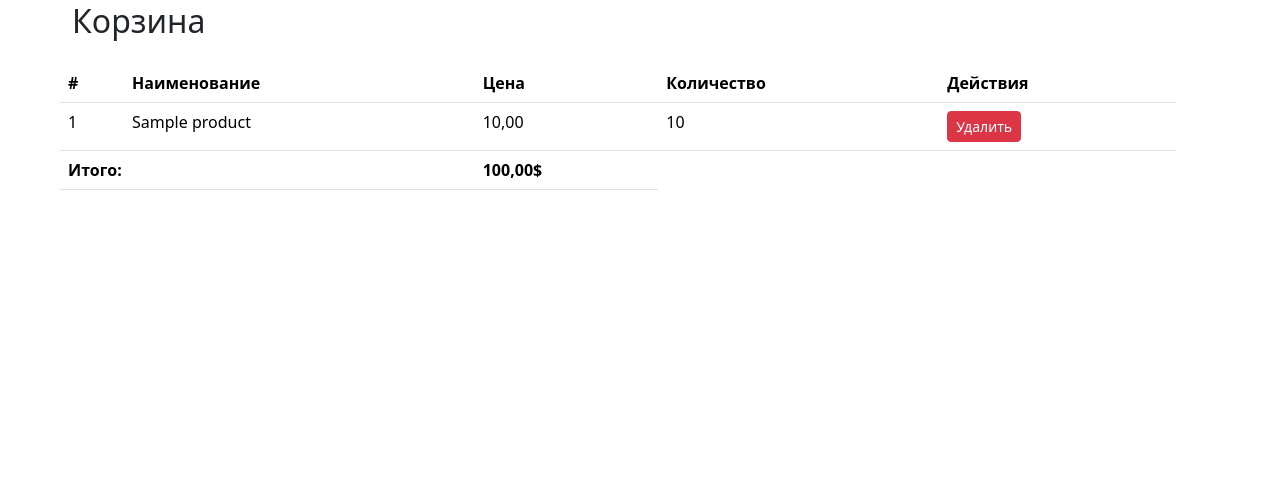
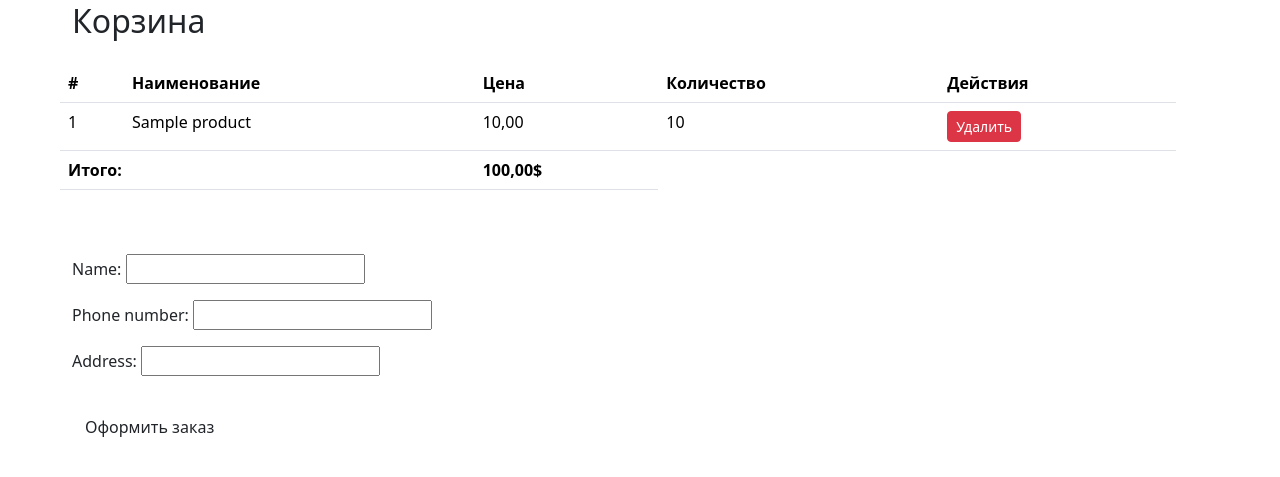
Before and after one commit to eQuaL322/homework_60_azamat_umurzakov, a Django app: page /cart/ in a window 1280 px wide. Shown: the part 62-539 px from the top of the page. Run offline with Django 4.2, Linux system fonts and the light colour scheme; tables that the repository leaves empty hold one stand-in row (values such as "Sample post"); parts of the project's set-up code (start-up, migrations or seed data) failed here and were passed over; some libraries are stand-ins or nearby versions.

Commit message:
Доработка проекта онлайн магазин - Добавил модель заказа - Вывел форму на странице корзины - Зарегистрировал в админ панели - Сделал миграцию

```diff
--- a/store/forms.py
+++ b/store/forms.py
@@ -1,5 +1,6 @@
 from django import forms
 from .models import Product
+from .models.order import Order
 from .models.product import CategoryChoice
 
 
@@ -35,3 +36,14 @@ class ProductForm(forms.ModelForm):
 
 class SearchForm(forms.Form):
     search = forms.CharField(max_length=20, required=False, label='Найти')
+
+
+class OrderForm(forms.ModelForm):
+    class Meta:
+        model = Order
+        fields = ['name', 'phone', 'address']
+        labels = {
+            'name': 'Name',
+            'phone': 'Phone number',
+            'address': 'Address',
+        }
--- a/store/models/cart_product.py
+++ b/store/models/cart_product.py
@@ -5,7 +5,7 @@ from store.models import Product
 
 class CartItem(models.Model):
     product = models.ForeignKey(Product, related_name='product', on_delete=models.CASCADE)
-    qty = models.PositiveIntegerField(default=0, null=False, verbose_name='Количество товара')
+    qty = models.PositiveIntegerField(default=1, null=False, verbose_name='Количество товара')
 
     def __str__(self):
         return f'{self.product} {self.qty}'
--- /dev/null
+++ b/store/models/order.py
@@ -0,0 +1,17 @@
+from django.db import models
+
+
+class Order(models.Model):
+    products = models.ManyToManyField(
+        to='store.Product',
+        related_name='orders',
+        blank=True,
+    )
+    name = models.CharField(max_length=250, null=False, blank=False, verbose_name='Имя')
+    phone = models.CharField(max_length=100, null=False, blank=False, verbose_name='Телефон')
+    address = models.CharField(max_length=300, null=False, blank=False, verbose_name='Адрес')
+    created_at = models.DateTimeField(verbose_name='Дата создания', auto_now_add=True)
+
+    class Meta:
+        verbose_name = 'Заказ'
+        verbose_name_plural = 'Заказы'
--- /dev/null
+++ b/store/templates/add_order.html
@@ -0,0 +1,7 @@
+<form action="{% url 'add_order' %}" method="POST" class="pt-5">
+    {% csrf_token %}
+    {{ form.as_p }}
+    <p class="pt-3">
+        <input type="submit" value="Оформить заказ" class="btn aqua mb-3">
+    </p>
+</form>
--- a/store/templates/cart/cart_view.html
+++ b/store/templates/cart/cart_view.html
@@ -32,4 +32,6 @@
         </tr>
         </tfoot>
     </table>
+    {% include 'partial/../add_order.html' %}
+
 {% endblock %}
--- a/store/urls.py
+++ b/store/urls.py
@@ -2,6 +2,7 @@ from django.urls import path
 
 from store.views.base import IndexView
 from store.views.cart import AddToCartView, CartView, CartProductDeleteView
+from store.views.order import OrderAddView
 from store.views.products import ProductDetailView, ProductCreateView, ProductUpdateView, \
     ProductDeleteView
 
@@ -15,5 +16,6 @@ urlpatterns = [
     path('cart/add/<int:pk>/', AddToCartView.as_view(), name='add_to_cart'),
     path('cart/', CartView.as_view(), name='card'),
     path('cart/delete/<int:pk>/', CartProductDeleteView.as_view(), name='cart_delete'),
-    path('cart/confirm-delete/<int:pk>/', CartProductDeleteView.as_view(), name='confirm_delete')
+    path('cart/confirm-delete/<int:pk>/', CartProductDeleteView.as_view(), name='confirm_delete'),
+    path('order/add/', OrderAddView.as_view(), name='add_order'),
 ]
--- a/store/views/cart.py
+++ b/store/views/cart.py
@@ -3,6 +3,7 @@ from django.urls import reverse_lazy
 from django.views import View
 from django.views.generic import ListView, DeleteView
 
+from store.forms import OrderForm
 from store.models import CartItem, Product
 
 
@@ -41,6 +42,7 @@ class CartView(ListView):
         context = super().get_context_data(**kwargs)
         total_cost = sum([product.product.price * product.qty for product in context['object_list']])
         context['total_cost'] = total_cost
+        context['form'] = OrderForm()
         return context
 
 
```
Also changed, not shown: store/admin.py (+12 -0 lines), store/models/order_amount.py (added, +17 -0 lines), store/views/order.py (added, +27 -0 lines), store/migrations/0003_order_alter_cartitem_qty_orderamount.py (added).
